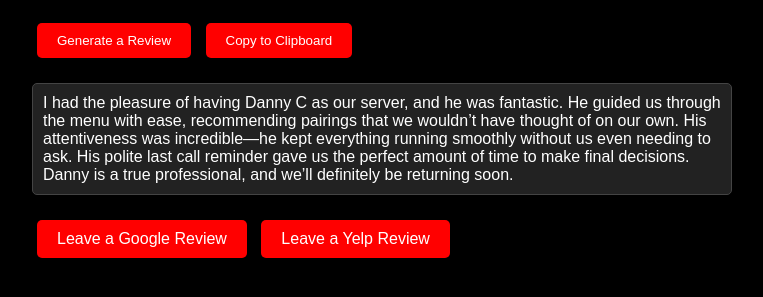
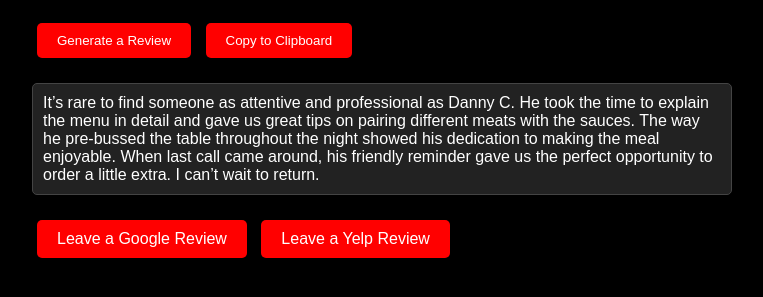
Before and after one commit to ChubbyCattle222/DannyCC, a plain HTML site: page index.html in a window 1280 px wide. Both pictures are taken after a click on the button "Generate a Review". Shown: the part 141-438 px from the top of the page, without its empty margins (8-771 px from the left). Drawn offline with Linux system fonts and the light colour scheme.

Commit message:
Update index.html

```diff
--- a/index.html
+++ b/index.html
@@ -62,16 +62,16 @@
   <script>
     function generateReview() {
       const reviews = [
-        "Danny C went above and beyond during our meal. He was quick to explain the menu and gave fantastic recommendations for pairing meats with sauces. His attentiveness stood out, especially when he kept our drinks refilled and checked in regularly without being intrusive. The reminder for last call was perfect—it gave us just enough time to order more. It felt like Danny truly cared about our experience, making this a memorable dining adventure.",
-        "What an incredible experience thanks to Danny C. From start to finish, he made sure we had everything we needed and more. His tips on how to use the self-serve sauce station made such a difference, and his knowledge of the menu was impressive. Danny’s last call reminder was so considerate—it allowed us to make a few extra orders without feeling rushed. This level of care and attention to detail is rare and deeply appreciated.",
-        "Danny C made our evening unforgettable with his outstanding service. He was so helpful in guiding us through the different menu options and gave us great advice on which meats paired best with specific sauces. He checked in at just the right moments to refill drinks and clear plates, ensuring we could focus on enjoying ourselves. As the night wound down, Danny gave a friendly reminder about last call, which was super helpful. We’ll definitely be back!",
-        "I cannot recommend Danny C enough. His service was impeccable from the moment we sat down. He explained everything clearly, from the sauce options to how to best cook the meats. He checked in frequently to ensure we were comfortable and enjoying our time. Just before last call, Danny kindly reminded us, which gave us a chance to order a little more without feeling rushed. This level of attentiveness made the evening feel special.",
-        "Danny C’s service made this one of the best dining experiences I’ve had. He was incredibly attentive and took the time to explain the self-serve stations and how to make the most of the sauce bar. His suggestions were spot on and enhanced the flavors of everything we tried. When last call came around, Danny gave us a heads-up so we could order more, which we really appreciated. His kindness and professionalism were top-notch.",
-        "Our evening was made perfect by Danny C’s outstanding service. He went out of his way to explain how to best enjoy the meal and gave detailed advice on pairing sauces with different meats. His attentiveness was evident as he refilled drinks and cleared dishes promptly. His reminder about last call was so thoughtful, allowing us to end the night on a high note. We left feeling valued and well taken care of.",
-        "Danny C turned our meal into an experience. He was patient, friendly, and extremely knowledgeable about the menu. His advice on which sauces to use and how to prepare the meats elevated the meal significantly. Throughout the evening, Danny checked in just enough to make sure we were happy without being intrusive. His last call reminder was a lifesaver, giving us one final chance to enjoy everything we wanted. We couldn’t have asked for better service.",
-        "It’s rare to find someone as attentive and professional as Danny C. He took the time to walk us through the menu and even gave us tips on how to make the most of the sauce station. Danny refilled our drinks regularly and made sure the table stayed clear of clutter. Just before last call, he gave us a friendly reminder, which was so helpful in letting us wrap up our meal without any rush. Exceptional service!",
-        "Danny C went the extra mile to make sure our dinner was perfect. From explaining the self-serve stations to suggesting unique sauce combinations, he truly enhanced the dining experience. His attentiveness was consistent throughout the night, and his friendly last call reminder showed how much he cared about our experience. We felt incredibly well taken care of and will absolutely be back because of his amazing service.",
-        "I had the pleasure of having Danny C as our server, and he was fantastic. He guided us through the menu with ease, recommending pairings that we wouldn’t have thought of on our own. His attentiveness was incredible—he kept everything running smoothly without us even needing to ask. His polite last call reminder gave us the perfect amount of time to make final decisions. Danny is a true professional, and we’ll definitely be returning soon."
+        "Danny C provided one of the most attentive dining experiences I’ve ever had. He walked us through the menu with such detail, giving amazing tips on pairing sauces and meats. Throughout the evening, our table was always kept clean as dishes were cleared seamlessly, allowing us to fully enjoy the meal. His friendly reminder before last call was the perfect touch, ensuring we didn’t miss anything. This kind of service makes dining here unforgettable.",
+        "The level of service we received from Danny C was exceptional. He was incredibly informative about the menu and offered great advice for maximizing our experience. I was impressed by how he pre-bussed the table throughout the meal, keeping everything organized and neat. His reminder about last call felt thoughtful and gave us a chance to order a little extra. Danny truly cares about making each guest’s visit special.",
+        "Danny C turned our dinner into a flawless experience. He explained the menu in a way that made it easy to understand and enjoy, and his advice on the sauces was spot on. What stood out most was how he kept the table so tidy by clearing dishes promptly. His friendly last call reminder came just at the right time, ensuring we didn’t feel rushed. A truly professional and memorable dining experience.",
+        "I was blown away by Danny C’s attention to detail and professionalism. He made us feel welcome from the start, offering great suggestions on the menu and sauce pairings. As we enjoyed our meal, Danny made sure the table was always cleared of empty dishes, which added to the relaxed and enjoyable atmosphere. His heads-up before last call was thoughtful and much appreciated. I will definitely return for service like this.",
+        "Danny C’s service was top-notch and made our dining experience unforgettable. He gave us excellent recommendations on the menu and shared helpful tips for navigating the sauce bar. Throughout the meal, he kept our table clear, creating a clean and comfortable dining environment. When last call approached, Danny gave us a friendly reminder, which was the perfect finishing touch. This level of care and attentiveness is rare and deeply appreciated.",
+        "Our dinner was made even better thanks to Danny C. He was so informative about the menu and took the time to explain how to best enjoy the sauces and meats. I especially appreciated how he kept the table clear by removing dishes promptly, ensuring a seamless dining experience. His kind reminder before last call allowed us to make a few more selections without any stress. Exceptional service all around.",
+        "Danny C truly understands what it means to provide excellent service. He guided us through the menu with confidence and offered helpful tips that elevated the entire experience. The way he pre-bussed our table during the meal made everything feel so organized and enjoyable. His timely reminder about last call was appreciated, giving us the chance to order a little more without feeling rushed. I’ll definitely be back.",
+        "I can’t say enough good things about Danny C’s service. He was friendly, professional, and incredibly knowledgeable about the menu. He also ensured that our table stayed neat by clearing dishes as we finished, which added to the overall dining experience. When it was close to last call, Danny gave us a considerate reminder, which was the perfect touch to end the evening on a high note. Highly recommend!",
+        "Danny C made our night with his outstanding service. From the start, he walked us through the menu and made excellent suggestions on what to try. His attention to detail showed as he kept the table clear throughout the meal, making everything feel effortless. His polite reminder before last call was just what we needed to wrap up the evening. This was a truly wonderful dining experience.",
+        "It’s rare to find someone as attentive and professional as Danny C. He took the time to explain the menu in detail and gave us great tips on pairing different meats with the sauces. The way he pre-bussed the table throughout the night showed his dedication to making the meal enjoyable. When last call came around, his friendly reminder gave us the perfect opportunity to order a little extra. I can’t wait to return."
         // Add 40 more reviews in the same format
       ];
 
```
